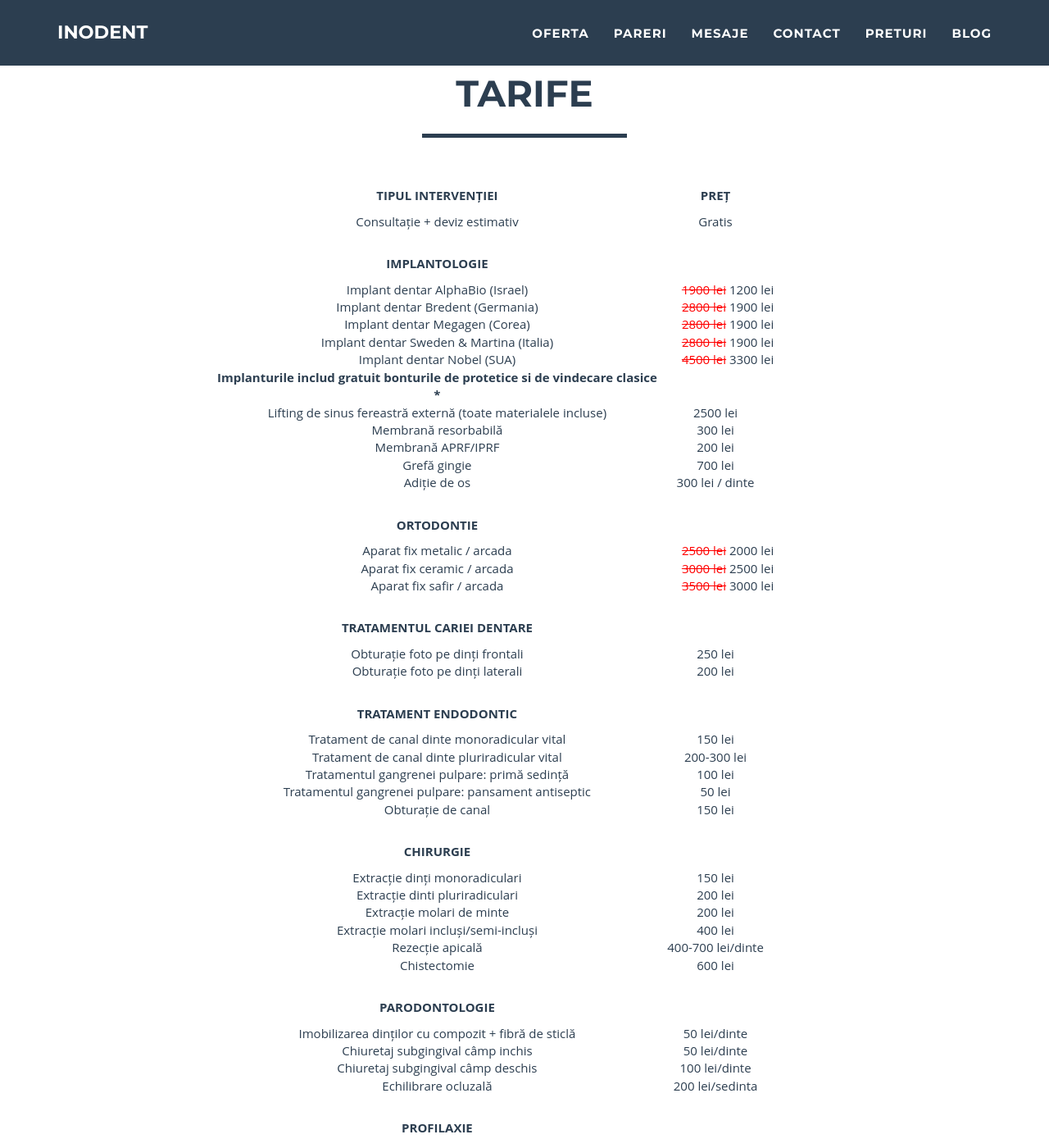
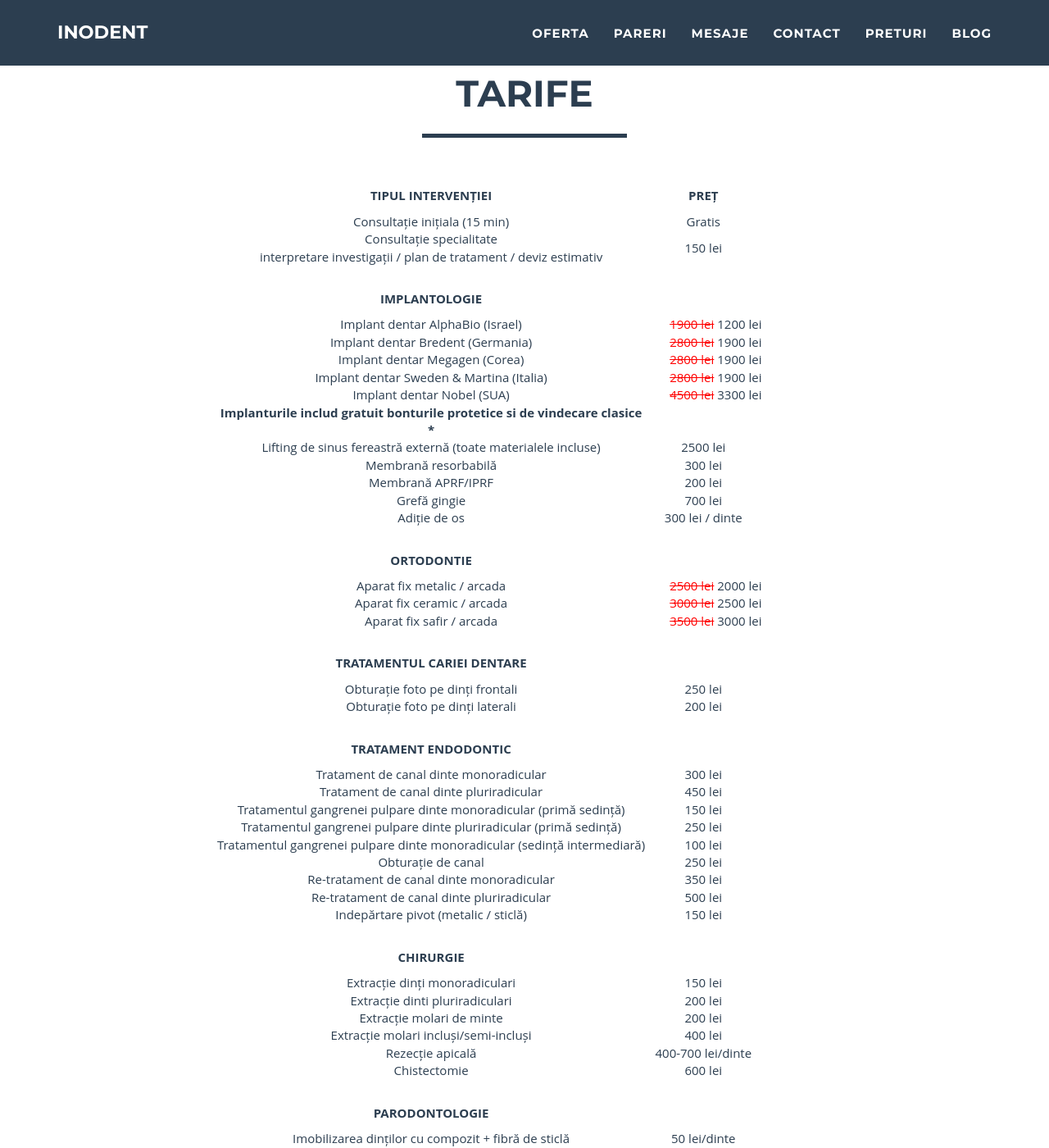
Before and after one commit to littledentgopo/offerdent, a Jekyll site: the page built from tarife.html, in a window 1280 px wide and 1400 px high, scrolled down 1008 px. Shown: the whole window at 82% size. Built offline with Jekyll 4.4.1, drawn with Linux system fonts in a browser that asks for light colours; comment, search, counter and statistics services are not loaded; some of the changed text lies outside the part shown.

Commit message:
update prices endo

```diff
--- a/_includes/pricestable.html
+++ b/_includes/pricestable.html
@@ -1,8 +1,8 @@
 <table id="pricesTable">
    <tbody>
        <tr><th>TIPUL INTERVENȚIEI</th><th>PREȚ</th></tr>
-       <tr><td>Consultație + deviz estimativ</td><td>Gratis</td></tr>
-
+       <tr><td>Consultație inițiala (15 min)</td><td>Gratis</td></tr>
+       <tr><td>Consultație specialitate <br/> interpretare investigații / plan de tratament / deviz estimativ</td><td>150 lei</td></tr>
 
        <tr><th>IMPLANTOLOGIE</th><th></th></tr>
        <tr><td>Implant dentar AlphaBio (Israel)</td><td><del> 1900 lei</del><span> 1200 lei</span></td></tr>
@@ -33,11 +33,16 @@
        <tr><td>Obturație foto pe dinți laterali</td><td>200 lei</td></tr>
 
        <tr><th>TRATAMENT ENDODONTIC</th><th></th></tr>
-       <tr><td>Tratament de canal dinte monoradicular vital</td><td>150 lei</td></tr>
-       <tr><td>Tratament de canal dinte pluriradicular vital</td><td>200-300 lei</td></tr>
-       <tr><td>Tratamentul gangrenei pulpare: primă sedință</td><td>100 lei</td></tr>
-       <tr><td>Tratamentul gangrenei pulpare: pansament antiseptic</td><td>50 lei</td></tr>
-       <tr><td>Obturație de canal</td><td>150 lei</td></tr>
+       <tr><td>Tratament de canal dinte monoradicular</td><td>300 lei</td></tr>
+       <tr><td>Tratament de canal dinte pluriradicular</td><td>450 lei</td></tr>
+       <tr><td>Tratamentul gangrenei pulpare dinte monoradicular (primă sedință)</td><td>150 lei</td></tr>
+       <tr><td>Tratamentul gangrenei pulpare dinte pluriradicular (primă sedință)</td><td>250 lei</td></tr>
+       <tr><td>Tratamentul gangrenei pulpare dinte monoradicular (sedință intermediară)</td><td>100 lei</td></tr>
+       <tr><td>Obturație de canal</td><td>250 lei</td></tr>
+       <tr><td>Re-tratament de canal dinte monoradicular</td><td>350 lei</td></tr>
+       <tr><td>Re-tratament de canal dinte pluriradicular</td><td>500 lei</td></tr>
+       <tr><td>Indepărtare pivot (metalic / sticlă)</td><td>150 lei</td></tr>
+
 
        <tr><th>CHIRURGIE</th><th></th></tr>
        <tr><td>Extracție dinți monoradiculari</td><td>150 lei</td></tr>
@@ -72,12 +77,12 @@
        <tr><td><b>*</b></td><td></td></tr>
        <tr><td>Fațete dentare</td><td>1000 lei</td></tr>
        <tr><td><b>*</b></td><td></td></tr>
-       <tr><td>Pivot metalic</td><td>150 lei</td></tr>
-       <tr><td>Pivot fibră de sticlă</td><td>200 lei</td></tr>
+       <tr><td>Pivot metalic</td><td>200 lei</td></tr>
+       <tr><td>Pivot fibră de sticlă</td><td>250 lei</td></tr>
        <tr><td>Ablație (tăiere coroană)</td><td>50 lei</td></tr>
        <tr><td><b>*</b></td><td></td></tr>
-       <tr><td>Proteză totală/Parțială acrilică</td><td>1000 lei</td></tr>
-       <tr><td>Proteză scheletată cu sisteme speciale de retenție</td><td>2500 lei</td></tr>
+       <tr><td>Proteză totală/parțială acrilică</td><td>1500 lei</td></tr>
+       <tr><td>Proteză scheletată cu sisteme speciale de retenție</td><td>3000 lei</td></tr>
        <tr><td>Proteză scheletată cu crosete turnate</td><td>2000 lei</td></tr>
 
        <tr><th>TRATAMENTE COPII</th><th></th></tr>
```
Also changed, not shown: other parts of _includes/pricestable.html (+2 -2 lines).
